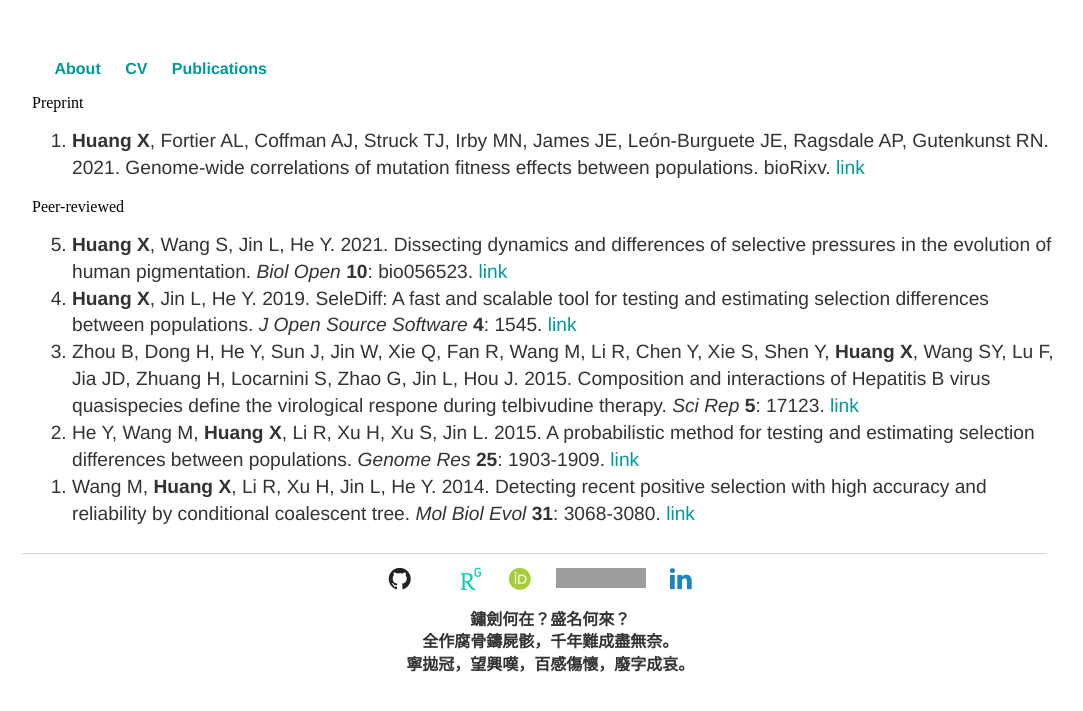
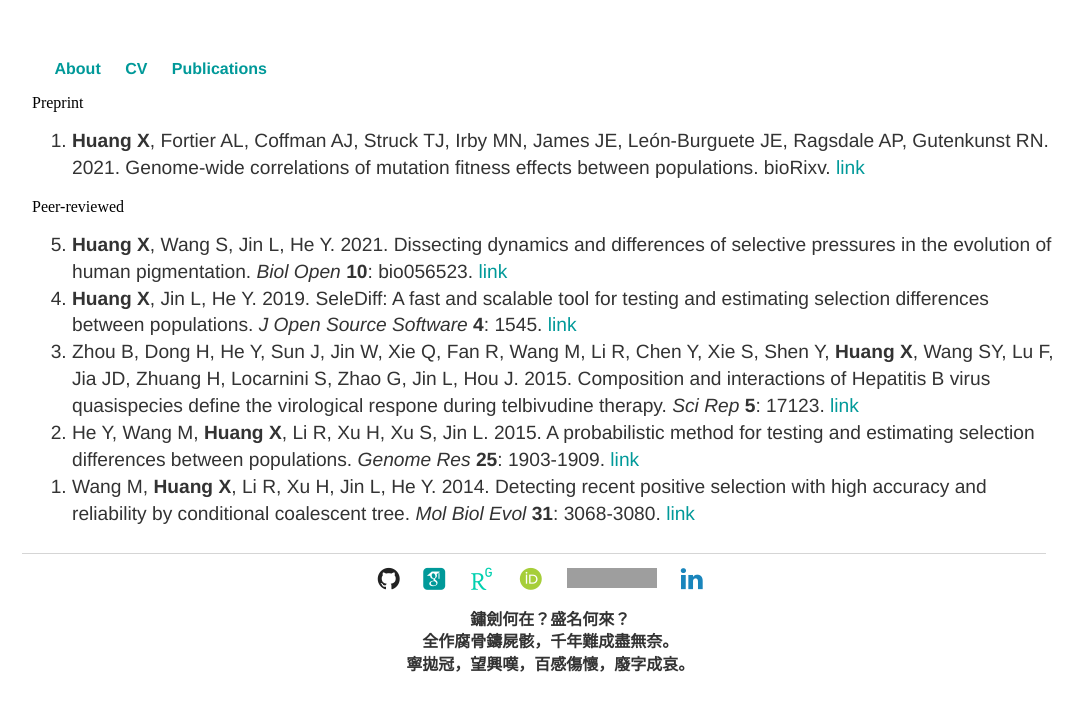
Before and after one commit to xin-huang/xin-huang.github.io, a Jekyll site: the page built from publications/index.html, in a window 1280 px wide. Shown: the top 711 px of the page, without its empty margins (106-1189 px from the left). Built offline with Jekyll 4.4.1, drawn with Linux system fonts in a browser that asks for light colours; some web fonts are replaced; comment, search, counter and statistics services are not loaded; grey boxes are pictures that could not be loaded.

Commit message:
20210130 Update google scholar

```diff
--- a/_layouts/default.html
+++ b/_layouts/default.html
@@ -42,7 +42,7 @@
             {% endif %}
             {% if site.googlescholar_username %}
             <li><a href="https://scholar.google.com/{{ site.googlescholar_username }}">
-                <i class="ai ai-color ai-googlescholar ai-2x" aria-hidden=true></i></a></li>
+                <i class="ai ai-color ai-google-scholar-square ai-2x" aria-hidden=true></i></a></li>
             {% endif %}
             {% if site.researchgate_username %}
 				<li><a href="https://www.researchgate.net/profile/{{ site.researchgate_username }}">
```
